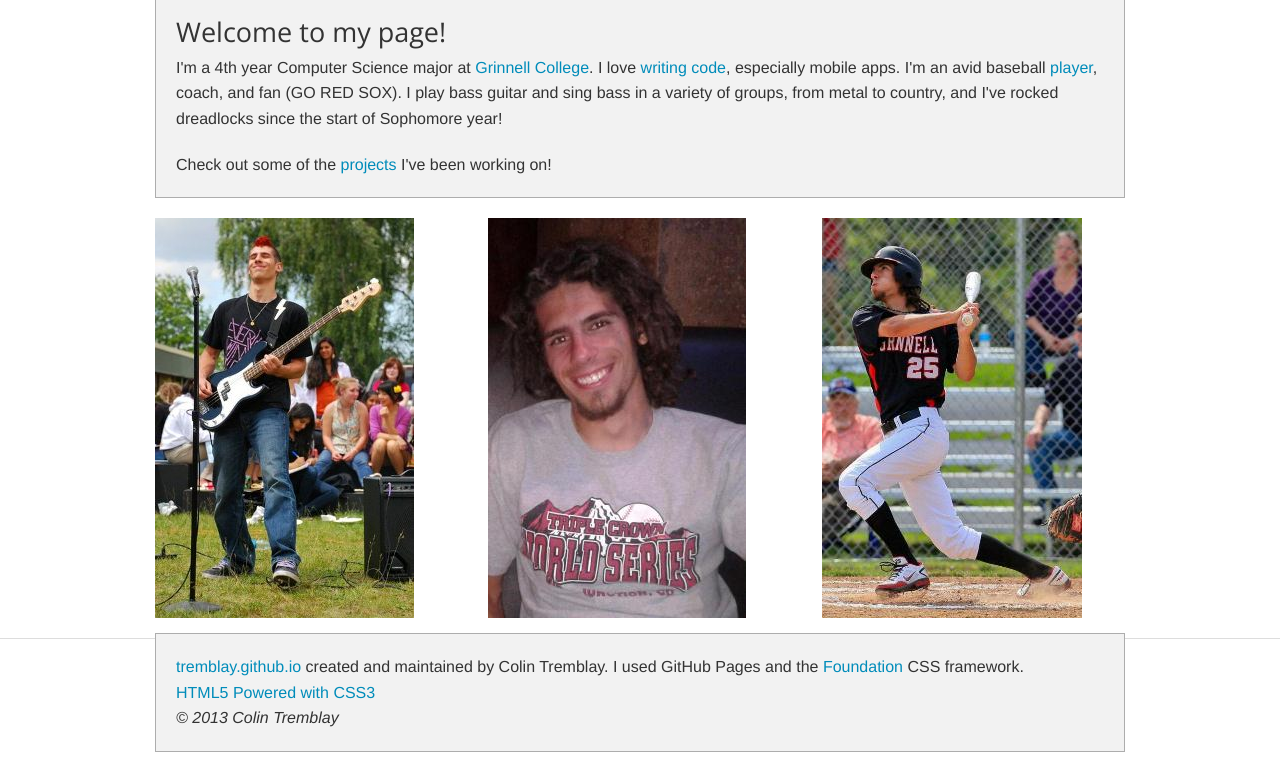
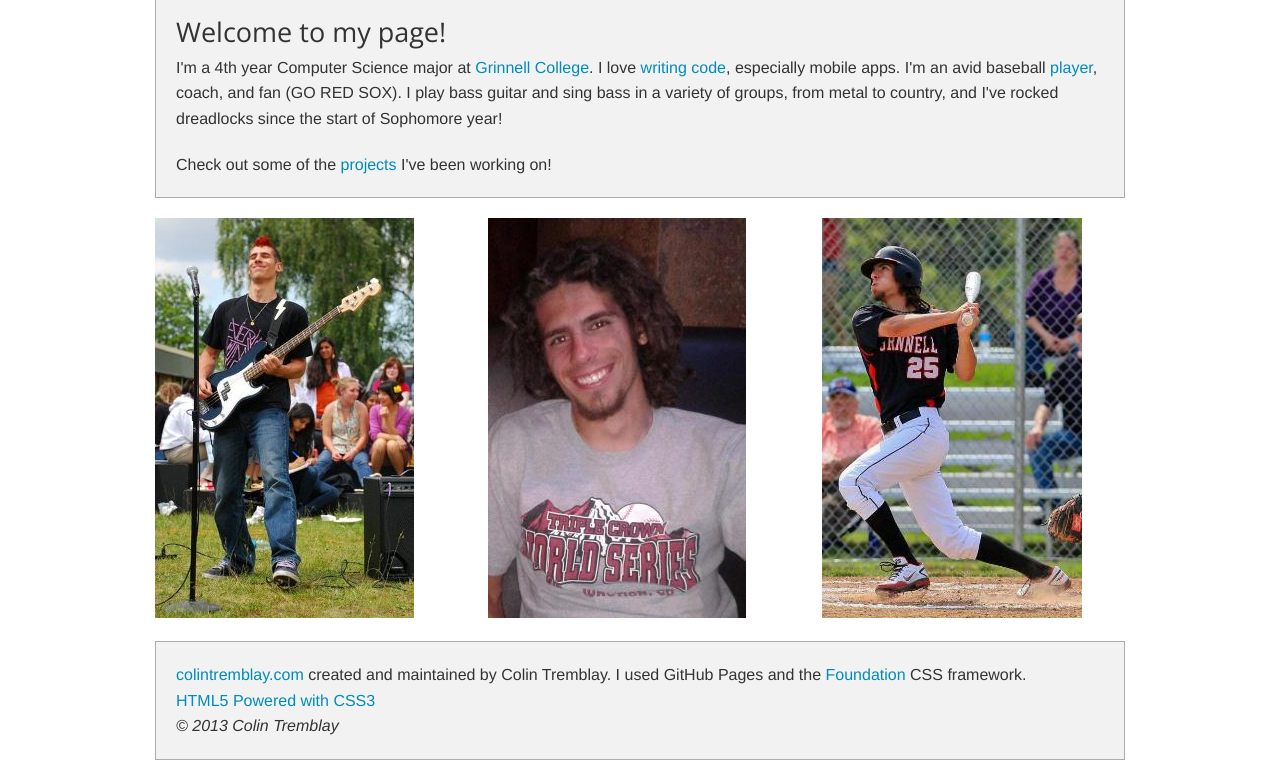
Before and after one commit to tremblay/tremblay.github.io, a plain HTML site: page index.html in a window 1280 px wide. Shown: the part 121-901 px from the top of the page. Drawn offline with nearby package versions, Linux system fonts and the light colour scheme.

Commit message:
Small fixes

```diff
--- a/index.html
+++ b/index.html
@@ -64,7 +64,9 @@
          <img src="img/baseball.jpg" alt="baseball" />
       </div>
   </div>
-<hr>
+        <br>
+        <br>
+        <br>
 
  </div>
   <footer class="footer">
@@ -72,7 +74,7 @@
   <div class="large-12 columns">
     <div class="panel">
       <p>
-        <a href="index.html">tremblay.github.io</a> created and maintained by Colin Tremblay. I used GitHub Pages and the <a href="http://foundation.zurb.com/">Foundation</a> CSS framework.
+        <a href="index.html">colintremblay.com</a> created and maintained by Colin Tremblay. I used GitHub Pages and the <a href="http://foundation.zurb.com/">Foundation</a> CSS framework.
         <br>
         <a href="http://validator.w3.org/check?uri=http%3A%2F%2Ftremblay.github.io%2F">HTML5 Powered with CSS3</a>
         <br>
```
Also changed, not shown: projects.html (+1 -1 lines).
